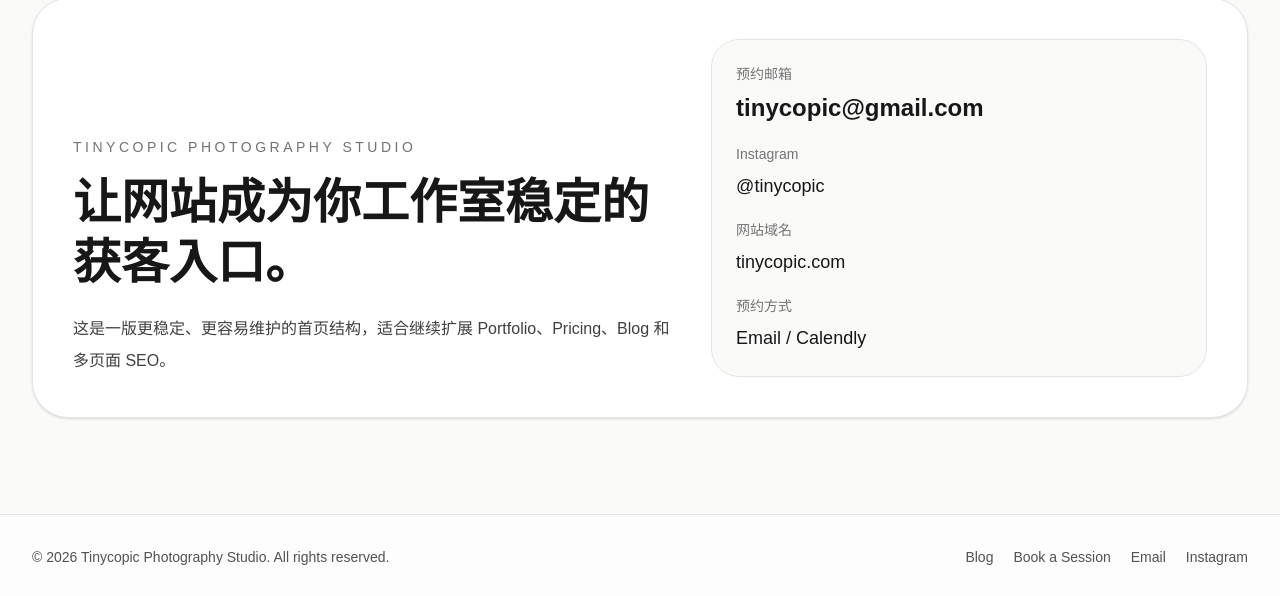
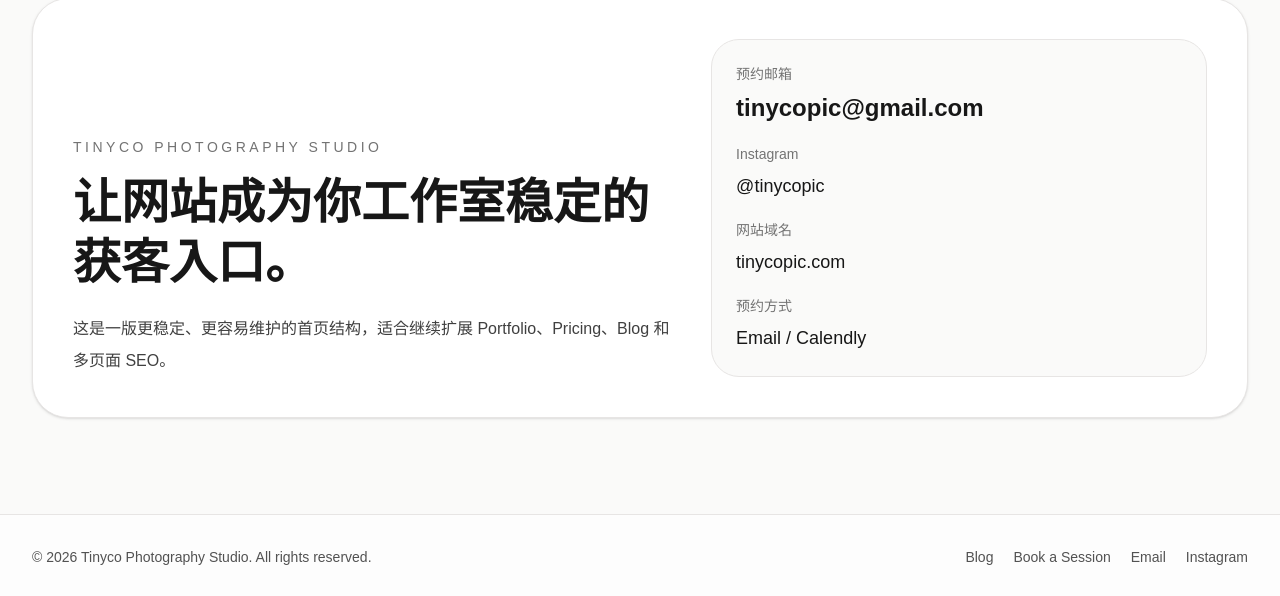
Before and after one commit to xshenhaox/tinycopic-site, a Next.js app: page / in a window 1280 px wide. Shown: the part 6041-6637 px from the top of the page. Built offline with nearby package versions, Linux system fonts and the light colour scheme.

Commit message:
upgrade to tinycopic v5

```diff
--- a/app/page.tsx
+++ b/app/page.tsx
@@ -1,7 +1,8 @@
 const siteConfig = {
-  studioName: "Tinycopic Photography Studio",
+  studioName: "Tinyco Photography Studio",
   city: "Boston",
   email: "tinycopic@gmail.com",
+  wechat: "tinycopic",
   instagram: "tinycopic",
   calendlyUrl: "https://calendly.com/shenhao83043431/30min",
   primaryDomain: "tinycopic.com",
```
